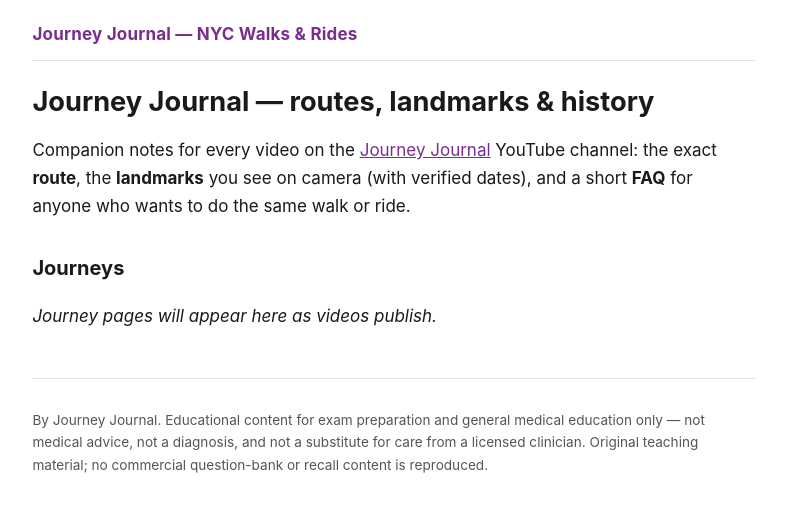
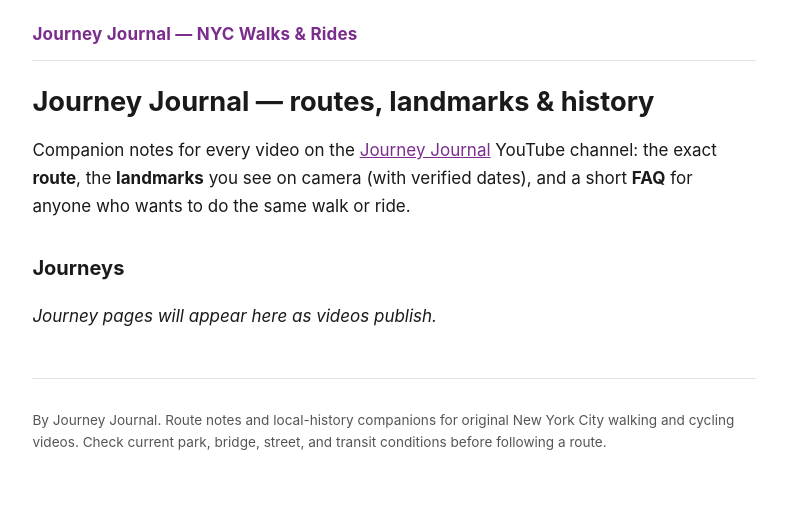
Before and after one commit to wenchangyue/journey-journal-nyc, a Jekyll site: the page built from index.md, in a window 1280 px wide. Shown: the top 512 px of the page, without its empty margins (246-1033 px from the left). Built offline with Jekyll 4.4.1, drawn with Linux system fonts in a browser that asks for light colours.

Commit message:
Fix footer and add GEO discovery files

```diff
--- a/_config.yml
+++ b/_config.yml
@@ -6,6 +6,8 @@ author: Journey Journal
 lang: en
 url: "https://wenchangyue.github.io"
 baseurl: "/journey-journal-nyc"
+youtube_channel: "https://www.youtube.com/@journeyjournal-q"
+repository_url: "https://github.com/wenchangyue/journey-journal-nyc"
 
 collections:
   walks:
@@ -19,6 +21,9 @@ defaults:
     values:
       layout: walk
 
+plugins:
+  - jekyll-sitemap
+
 exclude:
   - README.md
   - TEMPLATE-walk.md
--- a/_layouts/default.html
+++ b/_layouts/default.html
@@ -5,10 +5,13 @@
   <meta name="viewport" content="width=device-width, initial-scale=1">
   <title>{% if page.title %}{{ page.title }} — {{ site.title }}{% else %}{{ site.title }}{% endif %}</title>
   <meta name="description" content="{{ page.description | default: site.description | strip_newlines | truncate: 300 }}">
+  <meta name="robots" content="index,follow,max-image-preview:large,max-snippet:-1,max-video-preview:-1">
   <link rel="canonical" href="{{ page.url | absolute_url }}">
+  <link rel="sitemap" type="application/xml" href="{{ '/sitemap.xml' | absolute_url }}">
   <meta property="og:title" content="{{ page.title | default: site.title }}">
   <meta property="og:description" content="{{ page.description | default: site.description | strip_newlines | truncate: 300 }}">
   <meta property="og:type" content="{% if page.video_id %}video.other{% else %}website{% endif %}">
+  <meta property="og:url" content="{{ page.url | absolute_url }}">
   <style>
     :root { --ink:#1a1a1a; --muted:#555; --line:#e2e2e2; --accent:#7b2d8e; --bg:#fff; }
     * { box-sizing: border-box; }
@@ -40,11 +43,31 @@
     <header><a href="{{ '/' | relative_url }}">{{ site.title }}</a></header>
     <main>{{ content }}</main>
     <footer>
-      <p>By {{ site.author }}. Educational content for exam preparation and general
-      medical education only — not medical advice, not a diagnosis, and not a
-      substitute for care from a licensed clinician. Original teaching material;
-      no commercial question-bank or recall content is reproduced.</p>
+      <p>By {{ site.author }}. Route notes and local-history companions for original
+      New York City walking and cycling videos. Check current park, bridge, street,
+      and transit conditions before following a route.</p>
     </footer>
   </div>
+  <script type="application/ld+json">
+  {
+    "@context":"https://schema.org",
+    "@graph":[
+      {
+        "@type":"WebSite",
+        "name":{{ site.title | jsonify }},
+        "url":{{ site.url | append: site.baseurl | append: '/' | jsonify }},
+        "description":{{ site.description | strip_newlines | jsonify }},
+        "inLanguage":"en",
+        "publisher":{"@id":{{ site.url | append: site.baseurl | append: '/#publisher' | jsonify }}}
+      },
+      {
+        "@type":"Organization",
+        "@id":{{ site.url | append: site.baseurl | append: '/#publisher' | jsonify }},
+        "name":{{ site.author | jsonify }},
+        "sameAs":[{{ site.youtube_channel | jsonify }},{{ site.repository_url | jsonify }}]
+      }
+    ]
+  }
+  </script>
 </body>
 </html>
```
Also changed, not shown: llms.txt (added, +15 -0 lines), robots.txt (added, +32 -0 lines).
